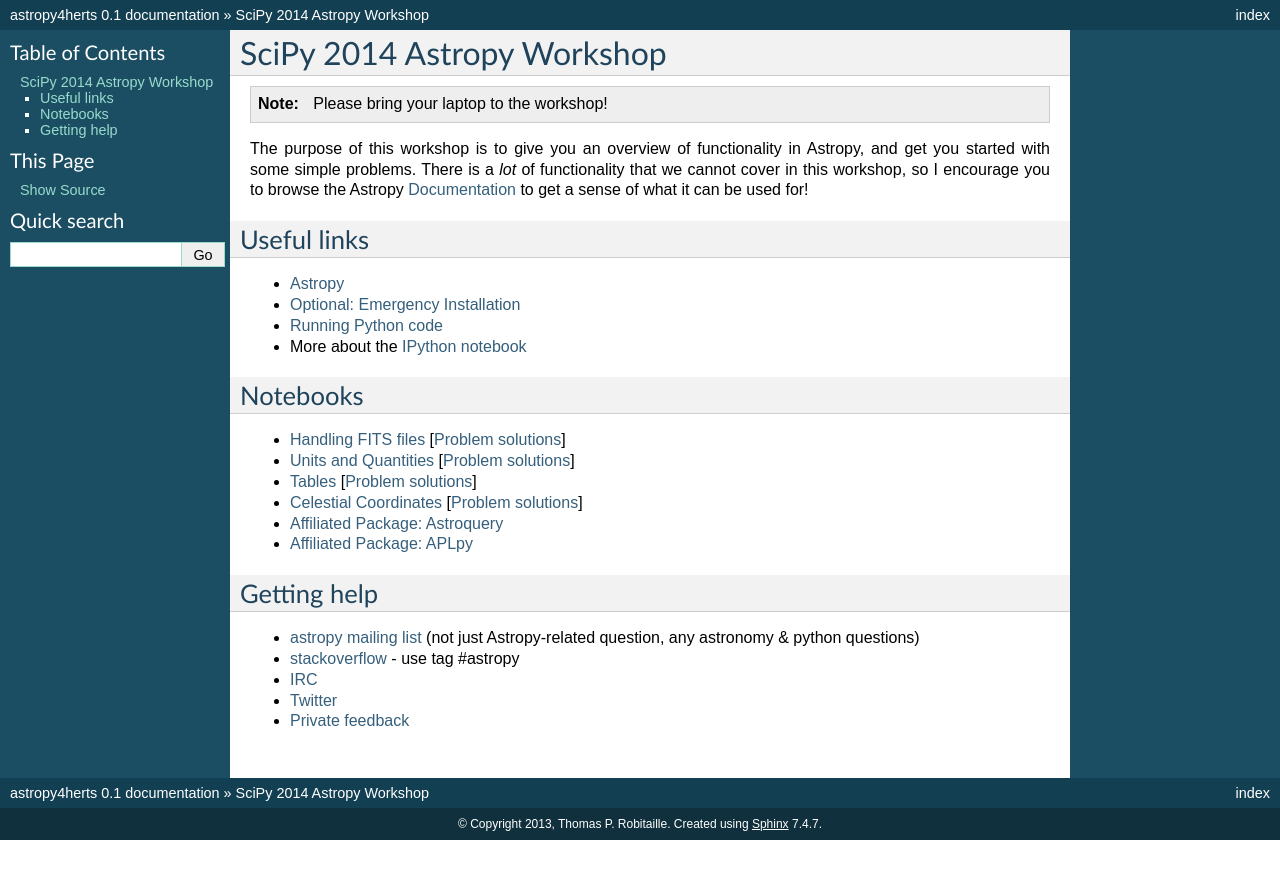
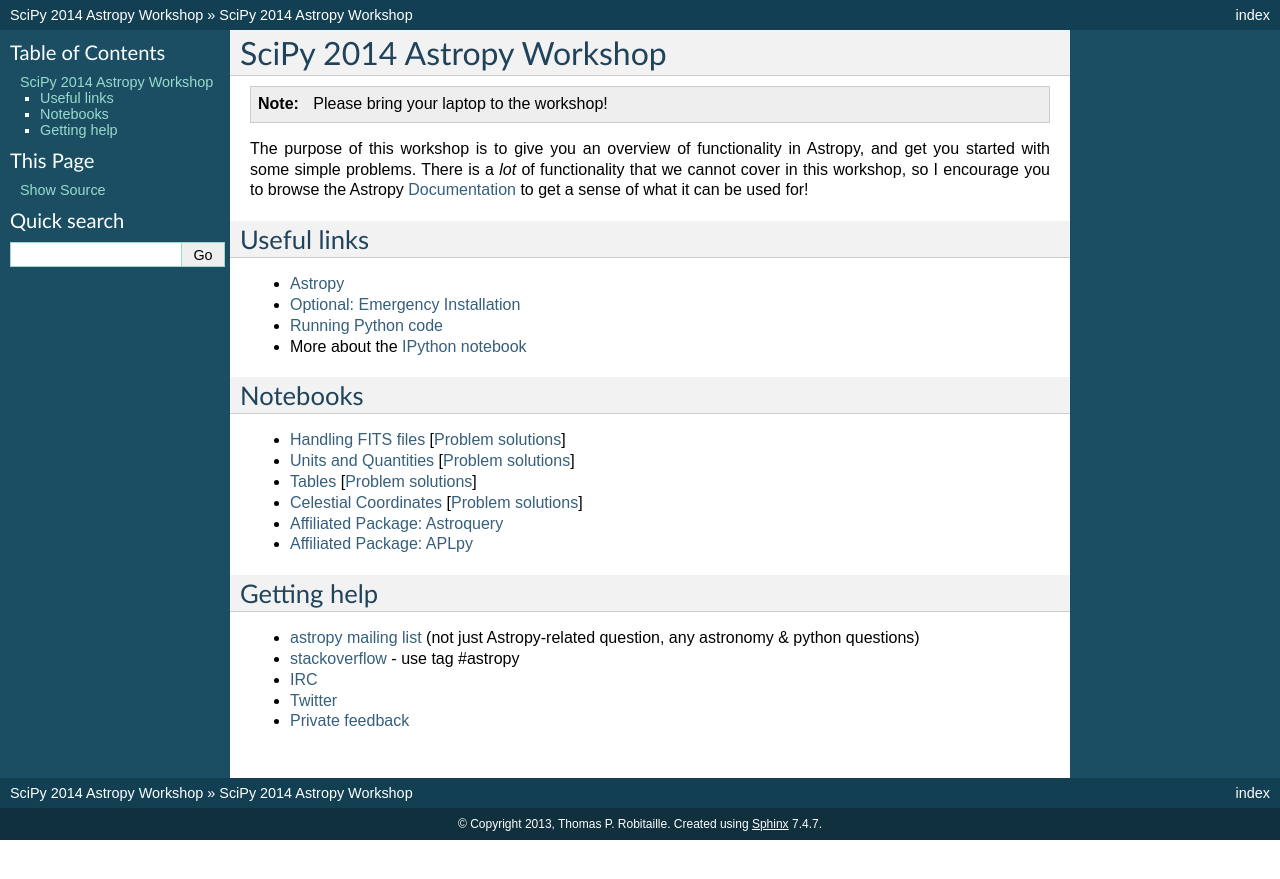
Before and after one commit to astropy/astropy4scipy2014, a Sphinx documentation site: the page built from docs/index.rst, in a window 1280 px wide. Shown: the top 879 px of the page. Built offline with Sphinx 7.4.7, drawn with Linux system fonts in a browser that asks for light colours; the version number could not be read and is left out.

Commit message:
Update the title in several places

```diff
--- a/docs/conf.py
+++ b/docs/conf.py
@@ -1,6 +1,6 @@
 # -*- coding: utf-8 -*-
 #
-# astropy4herts documentation build configuration file, created by
+# astropy4scipy2014 documentation build configuration file, created by
 # sphinx-quickstart on Tue Nov 19 23:16:08 2013.
 #
 # This file is execfile()d with the current directory set to its containing dir.
@@ -40,7 +40,7 @@
 master_doc = 'index'
 
 # General information about the project.
-project = u'astropy4herts'
+project = u'astropy4scipy2014'
 copyright = u'2013, Thomas P. Robitaille'
 
 # The version info for the project you're documenting, acts as replacement for
@@ -48,9 +48,9 @@
 # built documents.
 #
 # The short X.Y version.
-version = '0.1'
+version = ''
 # The full version, including alpha/beta/rc tags.
-release = '0.1'
+release = ''
 
 # The language for content autogenerated by Sphinx. Refer to documentation
 # for a list of supported languages.
@@ -103,7 +103,7 @@
 
 # The name for this set of Sphinx documents.  If None, it defaults to
 # "<project> v<release> documentation".
-#html_title = None
+html_title = u'SciPy 2014 Astropy Workshop'
 
 # A shorter title for the navigation bar.  Default is the same as html_title.
 #html_short_title = None
@@ -164,7 +164,7 @@
 #html_file_suffix = None
 
 # Output file base name for HTML help builder.
-htmlhelp_basename = 'astropy4hertsdoc'
+htmlhelp_basename = 'astropy4scipy2014doc'
 
 
 # -- Options for LaTeX output --------------------------------------------------
@@ -183,7 +183,7 @@
 # Grouping the document tree into LaTeX files. List of tuples
 # (source start file, target name, title, author, documentclass [howto/manual]).
 latex_documents = [
-  ('index', 'astropy4herts.tex', u'astropy4herts Documentation',
+  ('index', 'astropy4scipy2014.tex', u'SciPy 2014 Astropy Workshop',
    u'Thomas P. Robitaille', 'manual'),
 ]
 
@@ -213,7 +213,7 @@
 # One entry per manual page. List of tuples
 # (source start file, name, description, authors, manual section).
 man_pages = [
-    ('index', 'astropy4herts', u'astropy4herts Documentation',
+    ('index', 'astropy4scipy2014', u'SciPy 2014 Astropy Workshop',
      [u'Thomas P. Robitaille'], 1)
 ]
 
@@ -227,8 +227,8 @@
 # (source start file, target name, title, author,
 #  dir menu entry, description, category)
 texinfo_documents = [
-  ('index', 'astropy4herts', u'astropy4herts Documentation',
-   u'Thomas P. Robitaille', 'astropy4herts', 'One line description of project.',
+  ('index', 'astropy4scipy2014', u'SciPy 2014 Astropy Workshop',
+   u'Thomas P. Robitaille', 'astropy4scipy2014', 'One line description of project.',
    'Miscellaneous'),
 ]
 
```
